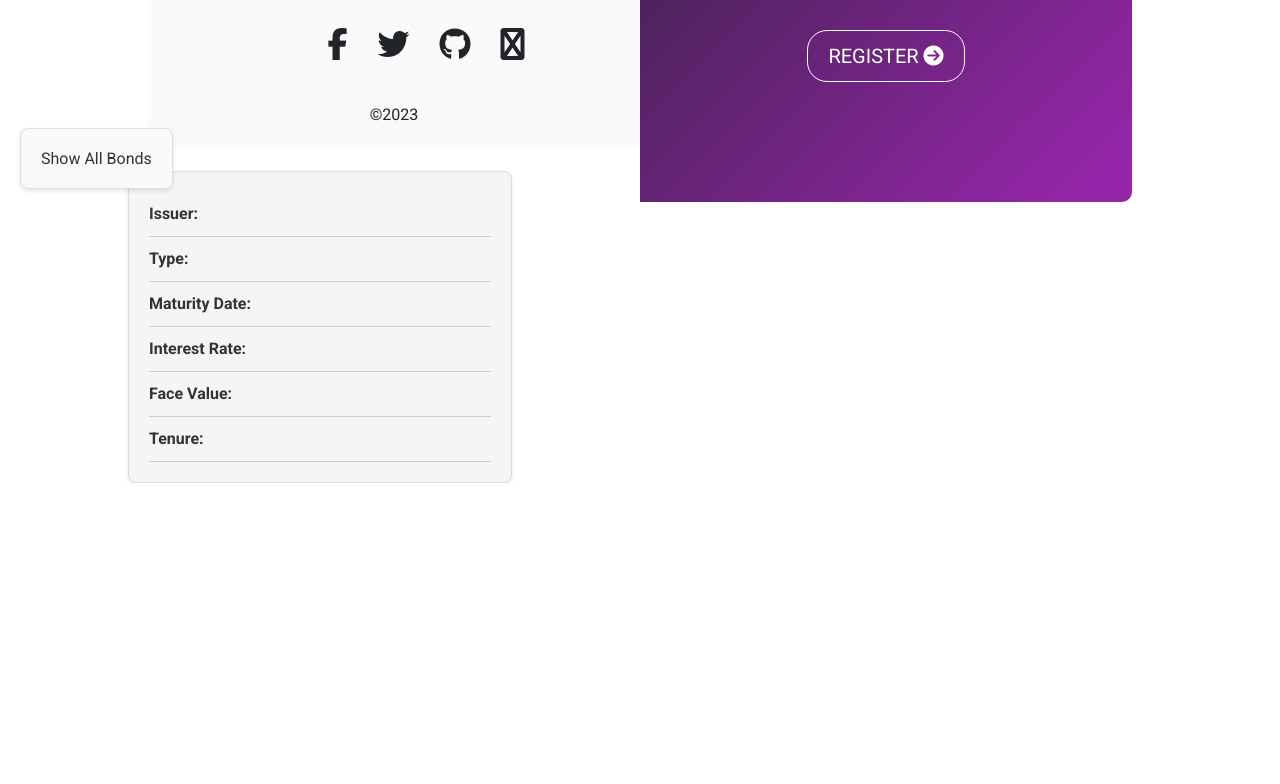
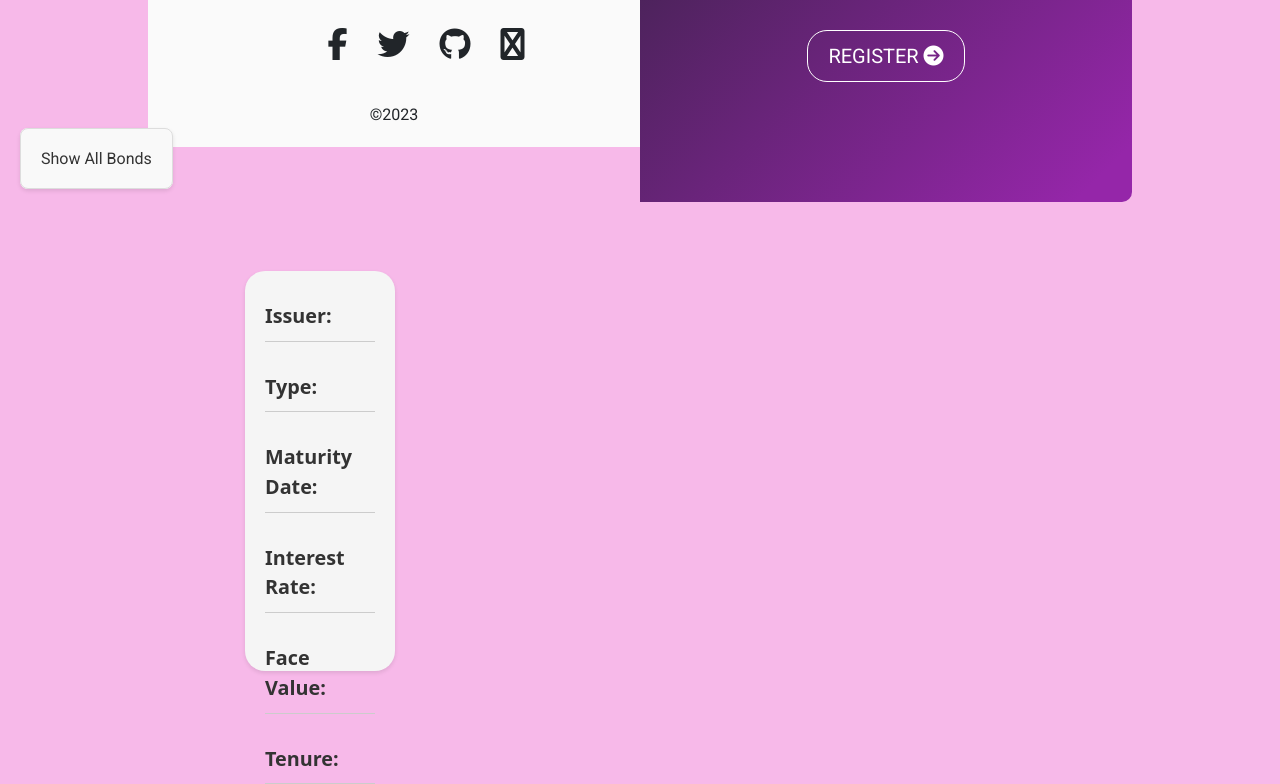
Before and after one commit to Krish-Bajaj/Team15-FE, a React (Create React App) app: page /bonds/1 in a window 1280 px wide. Shown: the part 502-1286 px from the top of the page. Before the commit the page ends 985 px from the top, so only its background shows below. Built offline with nearby package versions, Linux system fonts and the light colour scheme; no server answers.

Commit message:
Added css

```diff
--- a/src/pages/BondDetails.js
+++ b/src/pages/BondDetails.js
@@ -5,15 +5,16 @@ import "../styles/BondDetails.css";
 import Navbar from "../components/Navbar";
 
 function BondDetails() {
-  const [bond, setBond] = useState({})
+  const [bond, setBond] = useState({});
 
   useEffect(() => {
-    const bondId = window.location.href.split('/')[4] || '64d23b95150c2f5e8a7457cc'
+    const bondId =
+      window.location.href.split("/")[4] || "64d23b95150c2f5e8a7457cc";
     axios
       .get(`http://localhost:8000/getBonds/${bondId}`)
       .then((response) => {
-        console.log('$$', response.data);
-        setBond(response.data)
+        console.log("$$", response.data);
+        setBond(response.data);
       })
       .catch((error) => {
         console.error(error);
@@ -34,13 +35,13 @@ function BondDetails() {
   return (
     <>
       <Navbar />
-      <div style={{ marginTop: '6rem' }}>
+      <div style={{ marginTop: "6rem" }}>
         <Link to="/" style={linkStyle}>
           Show All Bonds{" "}
         </Link>
       </div>
-
-      <div className="bond-attributes">
+      <div className="boxcontainer ">
+        <div className="bond-attributes element-with-box-shadow">
           <div className="bond-attribute">
             <span className="attribute-label">Issuer:</span>
             <span className="attribute-value"> {bond.issuer} </span>
@@ -68,6 +69,7 @@ function BondDetails() {
             <span className="attribute-value"> {bond.tenure} </span>
           </div>
         </div>
+      </div>
     </>
   );
 }
--- a/src/styles/BondDetails.css
+++ b/src/styles/BondDetails.css
@@ -2,6 +2,7 @@
 @import url('https://fonts.googleapis.com/css2?family=Roboto:wght@300;400;500;700&display=swap');
 body {
   font-family: 'Roboto', sans-serif;
+  background-color: #f7b9e9;
 }
 
 .show-all-container {
@@ -27,6 +28,9 @@ body {
     align-items: center;
     flex-direction: column;
     margin: auto;
+
+    border: 1px solid #ddd;
+  background-color: #fff;
   }
 
   .bond-title {
@@ -44,6 +48,9 @@ body {
       color: #333;
       transform: translateY(-2px);
     }
+  }
+  .bond-title:active {
+    transform: translateY(1px);
   }
 
   /* .bond-info {
@@ -71,23 +78,43 @@ body {
       transform: translateY(-2px);
     }
   }
-
+  .bond-info:hover {
+    box-shadow: 0 4px 6px rgba(0, 0, 0, 0.1);
+  }
 
 
   /* BondAttributes.css */
+.boxcontainer{
+  display: flex;
+  justify-content: center;
+  padding: 70px;
+
+}
 
 .bond-attributes {
   display: flex;
   flex-direction: column;
   background-color: #f5f5f5;
-  border: 1px solid #ddd;
-  border-radius: 8px;
+  /* border: 1px solid #ddd; */
+  border-radius: 20px;
   padding: 20px;
+  /* background: linear-gradient(to bottom #f1efe7); */
   /* margin: 20px; */
-  box-shadow: 0 2px 4px rgba(0, 0, 0, 0.1);
+  /* box-shadow: 0 2px 4px rgba(0, 0, 0, 0.1); */
+  /* box-shadow: 10px 10px 10px rgba(1, 63, 8, 0.1); */
+  /* border-bottom: 10px solid rgba(0, 0, 0, 0.1); */
   width: 30%;
   /* justify-content: center; */
-  margin: auto;
+  /* margin: auto; */
+  margin-top: 30px;
+  margin-left: 0px;
+  height: 50vh;
+  /* opacity: 1; */
+
+  /* box-shadow: 0 4px 10px rgba(0, 0, 0, 0.2); */
+  /* color: white; */
+   /* Text color on gradient background */
+  /* justify-content: center; */
 }
 
 .bond-attribute {
@@ -96,15 +123,43 @@ body {
   align-items: center;
   padding: 10px 0;
   border-bottom: 1px solid #ccc;
+  margin-bottom: 20px;
+  font-family: system-ui, -apple-system, BlinkMacSystemFont, 'Segoe UI', Roboto, Oxygen, Ubuntu, Cantarell, 'Open Sans', 'Helvetica Neue', sans-serif;
+  font-size: 18px;
 }
 
 .attribute-label {
-  font-weight: bold;
+  font-weight: 600;
   color: #333;
   margin-right: 10px;
+  /* font-size: 18px; */
+  font-size: 1.1em;
+
+
 }
 
 .attribute-value {
-  font-size: 16px;
+  font-size: 1.1em;
+  font-weight: 500;
   color: #555;
 }
+/* Style for bond attribute labels on hover */
+.attribute-label:hover {
+  color: #3F51B5; /* Change label color on hover */
+}
+
+/* Apply padding to bond attribute values */
+.attribute-value {
+  padding: 2px 0;
+}
+
+/* Style for bond attribute value on hover */
+.attribute-value:hover {
+  color: #777; /* Change value color on hover */
+  text-decoration: underline; /* Add underline effect on hover */
+}
+
+/* Add a subtle box-shadow effect on bond attributes container */
+.bond-attributes {
+  box-shadow: 0 2px 4px rgba(0, 0, 0, 0.1);
+}
```
Lines whose indentation alone changed are shown as unchanged.
